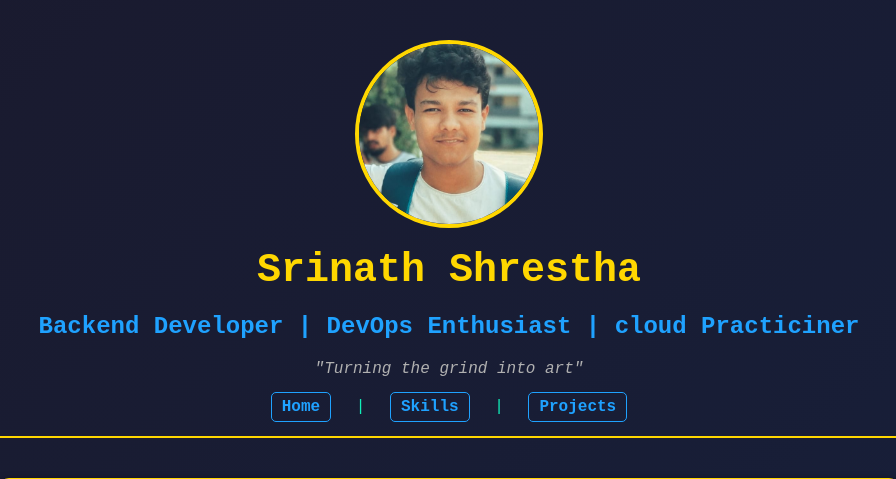
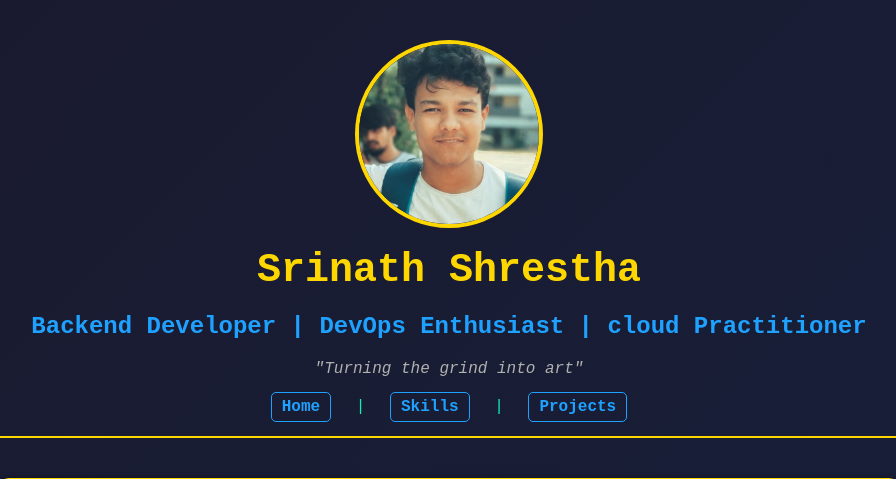
Before and after one commit to srinathshrestha/Simple-Portfolio, a FastAPI app: page / in a window 1280 px wide. Shown: the top 479 px of the page, without its empty margins (191-1087 px from the left). Run offline with FastAPI, Linux system fonts and the light colour scheme.

Commit message:
spelling check

```diff
--- a/app/templates/base.html
+++ b/app/templates/base.html
@@ -18,7 +18,7 @@
           class="profile-pic"
         />
         <h1>Srinath Shrestha</h1>
-        <h2>Backend Developer | DevOps Enthusiast | cloud Practiciner</h2>
+        <h2>Backend Developer | DevOps Enthusiast | cloud Practitioner</h2>
         <p class="tagline">"Turning the grind into art"</p>
       </div>
       <nav>
```
